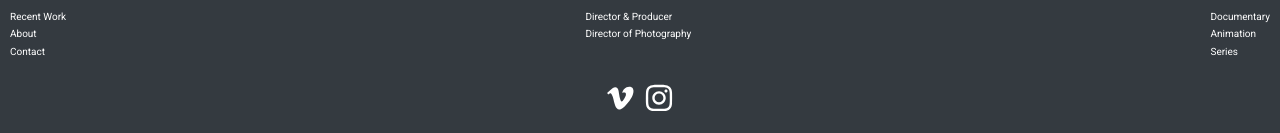
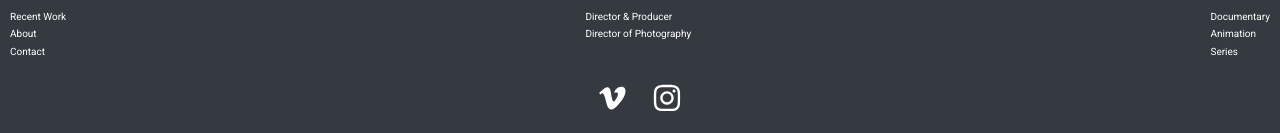
Before and after one commit to mwkwsd/sensensomething, a React (Create React App) app: page / in a window 1280 px wide. Shown: the part 1994-2127 px from the top of the page. Built offline with nearby package versions, Linux system fonts and the light colour scheme.

Commit message:
footer links fixed

```diff
--- a/src/components/molecules/footer/BottomIcons.tsx
+++ b/src/components/molecules/footer/BottomIcons.tsx
@@ -1,8 +1,8 @@
-import { BottomNavigation } from '@mui/material'
+import { BottomNavigation, BottomNavigationAction } from '@mui/material'
 import { RiVimeoFill } from 'react-icons/ri'
 import { FaInstagram } from 'react-icons/fa'
 import { socialLinks } from '../../../assets/socialLinks/SocialLinks'
-import { IconNavigation } from '../../atoms/footer/IconNavigation'
+import { kurtTheme } from '../../../theme'
 
 export function BottomIcons() {
   return (
@@ -14,15 +14,25 @@ export function BottomIcons() {
         justifyContent: 'center',
       }}
     >
-      <IconNavigation
+      <BottomNavigationAction
         icon={<RiVimeoFill />}
         href={socialLinks.vimeo}
-        sx={{ marginRight: '-150px' }}
+        target="_blank"
+        sx={{
+          alignItems: 'flex-end',
+          fontSize: '30px',
+          color: kurtTheme.typography.body1.color,
+        }}
       />
-      <IconNavigation
+      <BottomNavigationAction
         icon={<FaInstagram />}
         href={socialLinks.instagram}
-        sx={{ marginLeft: '20px' }}
+        target="_blank"
+        sx={{
+          alignItems: 'flex-start',
+          fontSize: '30px',
+          color: kurtTheme.typography.body1.color,
+        }}
       />
     </BottomNavigation>
   )
```
